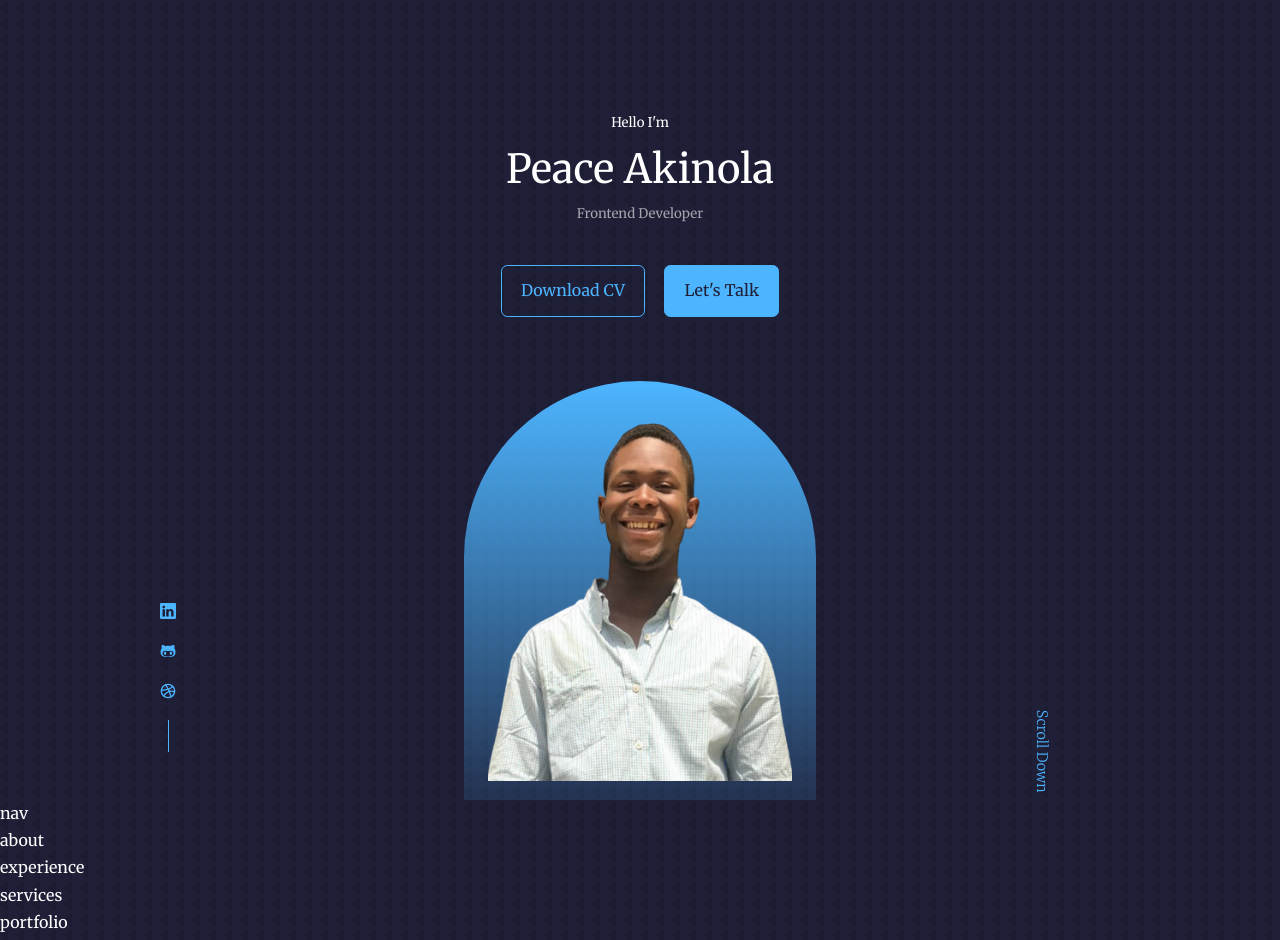
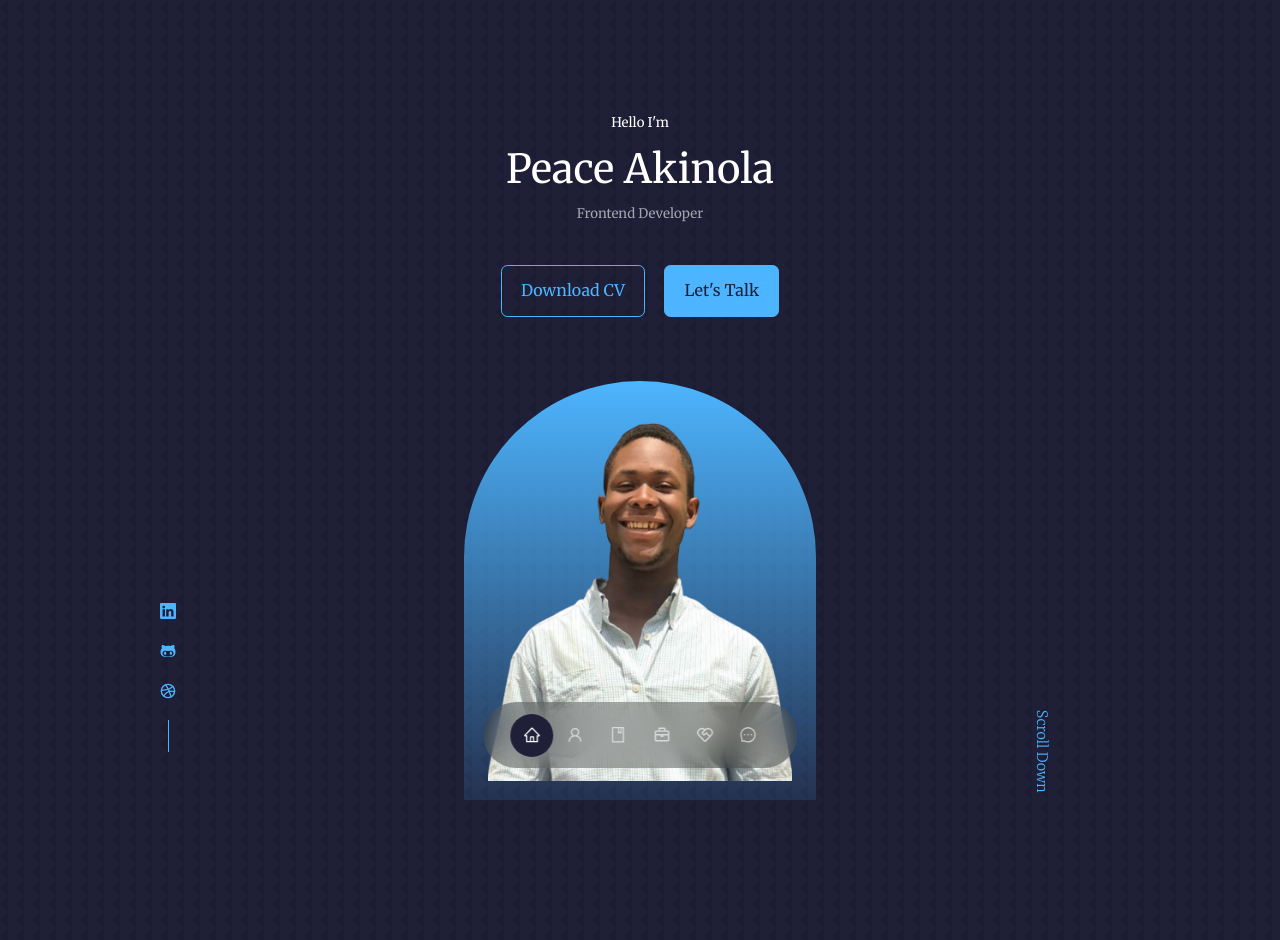
Before and after one commit to akinolapo/akinolapo-react, a React (Create React App) app: page / in a window 1280 px wide. Shown: the top 940 px of the page. Built offline with nearby package versions, Linux system fonts and the light colour scheme.

Commit message:
floating nav components

```diff
--- a/src/App.jsx
+++ b/src/App.jsx
@@ -6,6 +6,7 @@
 import Services from './components/services/services'
 import Portfolio from './components/portfolio/portfolio'
 import Review from './components/review/review'
+import Contact from './components/contact/contact'
 
 const App = () => {
   return (
@@ -17,6 +18,7 @@
     <Services/>
     <Portfolio/>
     <Review/>
+    <Contact/>
     </>
   )
 }
--- a/src/components/about/about.jsx
+++ b/src/components/about/about.jsx
@@ -3,7 +3,9 @@
 
 const about = () => {
   return (
-    <div>about</div>
+    <section id='about'>
+
+    </section>
   )
 }
 
--- a/src/components/contact/contact.jsx
+++ b/src/components/contact/contact.jsx
@@ -3,7 +3,9 @@
 
 const contact = () => {
   return (
-    <div>contact</div>
+    <section id='contact'>
+
+    </section>
   )
 }
 
--- a/src/components/experience/experience.jsx
+++ b/src/components/experience/experience.jsx
@@ -3,7 +3,9 @@
 
 const experience = () => {
   return (
-    <div>experience</div>
+    <section id='experience'>
+
+    </section>
   )
 }
 
--- a/src/components/header/header.css
+++ b/src/components/header/header.css
@@ -68,11 +68,11 @@
 
 /*======================== MEDIA QUERIES (MOBILE DEVICES) ========================*/
 @media screen and (max-width: 600px) {
-    .container{
-        width: var(--container-width-md);
-    }
+   header{
+       height: 100vh;
+   }
 
-    section{
-        margin-top: 6rem;
-    }
+   .header__socials, .scroll__down{
+       display: none;
+   }
 }
--- a/src/components/nav/nav.css
+++ b/src/components/nav/nav.css
@@ -0,0 +1,33 @@
+nav{
+    background: rgba(0,0,0,0.3);
+    width: max-content;
+    display: block;
+    padding: 0.7rem 1.7rem;
+    z-index: 2;
+    position: fixed;
+    left: 50%;
+    transform: translate(-50%);
+    bottom: 2rem;
+    display: flex;
+    gap: 0.8 rem;
+    border-radius: 3rem;
+    backdrop-filter: blur(15px);
+}
+
+nav a{
+    background: transparent;
+    padding: 0.8rem;
+    border-radius: 50%;
+    display: flex;
+    color: var(--color-light);
+    font-size: 1.1rem;
+}
+
+nav a:hover{
+    background: rgab(0, 0, 0, 0.3);
+}
+
+nav a.active{
+    background: var(--color-bg);
+    color: var(--color-white);
+}
--- a/src/components/nav/nav.jsx
+++ b/src/components/nav/nav.jsx
@@ -1,10 +1,22 @@
 import React from 'react'
 import './nav.css'
+import {AiOutlineHome, AiOutlineUser, AiOutlineBook, AiOutlineMessage} from 'react-icons/ai'
+import {RiServiceLine} from 'react-icons/ri'
+import {BiBriefcase} from 'react-icons/bi'
+import { useState } from 'react'
 
-const nav = () => {
+const Nav = () => {
+  const [activeNav, setActiveNav] = useState('#')
   return (
-    <div>nav</div>
+    <nav>
+      <a href='#' onClick={() => setActiveNav('#')} className={activeNav === '#' ? 'active' : ''}><AiOutlineHome/></a>
+      <a href='#about' onClick={() => setActiveNav('#about')}  className={activeNav === '#about' ? 'active' : ''}><AiOutlineUser/></a>
+      <a href='#experience' onClick={() => setActiveNav('#experience')}  className={activeNav === '#experience' ? 'active' : ''}><AiOutlineBook/></a>
+      <a href='#portfolio' onClick={() => setActiveNav('#portfolio')}  className={activeNav === '#portfolio' ? 'active' : ''}><BiBriefcase/></a>
+      <a href='#services' onClick={() => setActiveNav('#services')}  className={activeNav === '#services' ? 'active' : ''}><RiServiceLine/></a>
+      <a href='#contact' onClick={() => setActiveNav('#contact')}  className={activeNav === '#contact' ? 'active' : ''}><AiOutlineMessage/></a>
+    </nav>
   )
 }
 
-export default nav
+export default Nav
--- a/src/components/portfolio/portfolio.jsx
+++ b/src/components/portfolio/portfolio.jsx
@@ -3,7 +3,9 @@
 
 const portfolio = () => {
   return (
-    <div>portfolio</div>
+    <section id='portfolio'>
+
+    </section>
   )
 }
 
--- a/src/components/review/review.jsx
+++ b/src/components/review/review.jsx
@@ -3,7 +3,9 @@
 
 const review = () => {
   return (
-    <div>review</div>
+    <section id='review'>
+
+    </section>
   )
 }
 
--- a/src/components/services/services.jsx
+++ b/src/components/services/services.jsx
@@ -3,7 +3,9 @@
 
 const services = () => {
   return (
-    <div>services</div>
+    <section id='services'>
+
+    </section>
   )
 }
 
--- a/src/index.css
+++ b/src/index.css
@@ -61,6 +61,7 @@
 
 section{
     margin-top: 8rem;
+    height: 100vh;
 }
 
 section > h2, section > h5{
```
